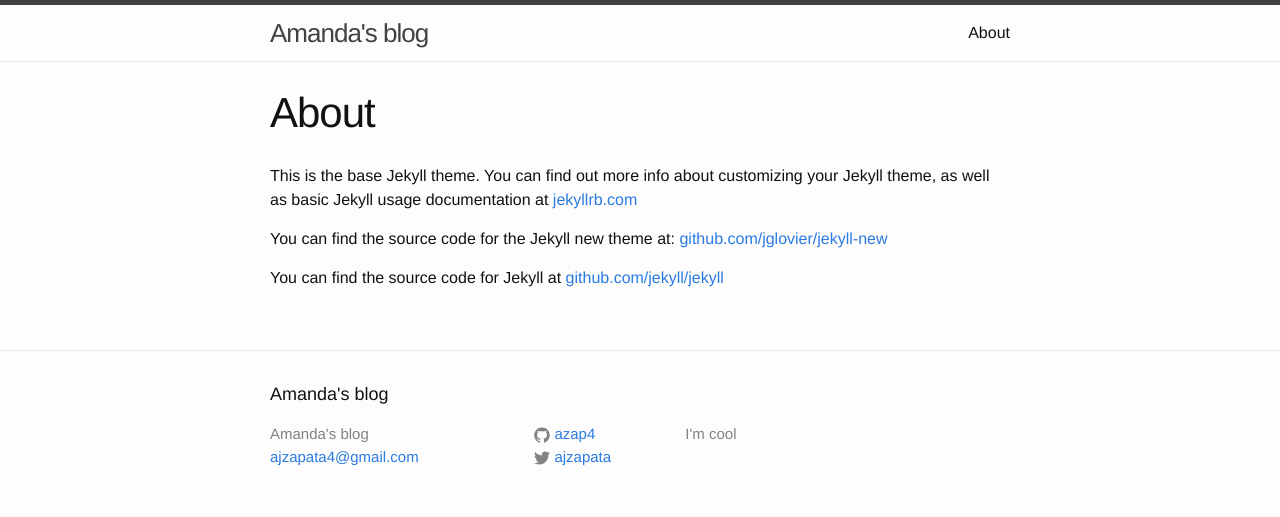
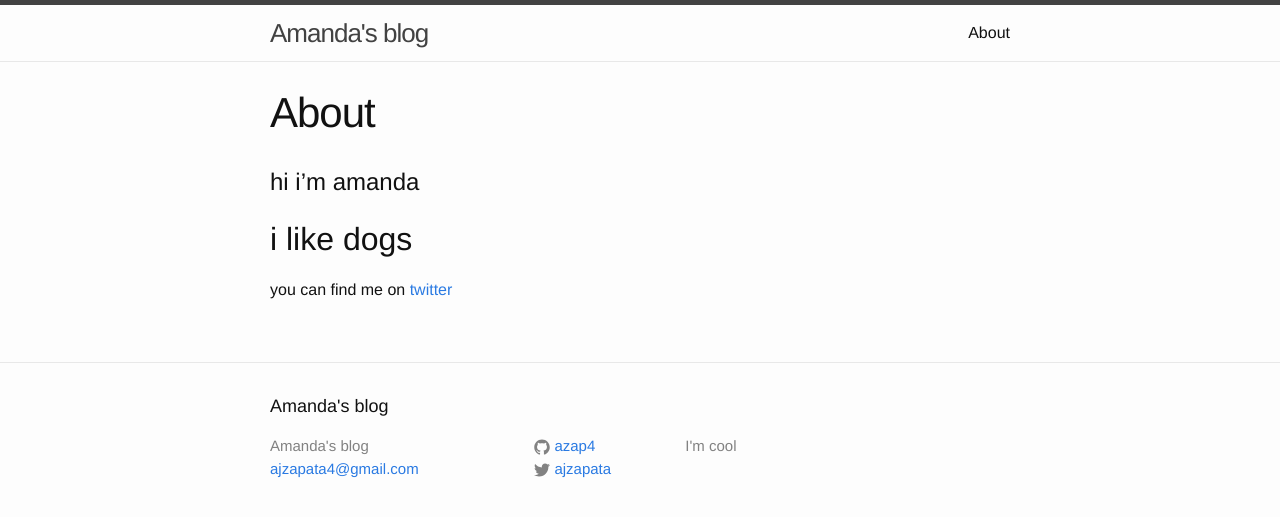
Before and after one commit to azap4/azap4.github.io, a Jekyll site: the page built from about.md, in a window 1280 px wide. Shown: the top 517 px of the page. Built offline with Jekyll 4.4.1, drawn with Linux system fonts in a browser that asks for light colours.

Commit message:
updated about page

```diff
--- a/about.md
+++ b/about.md
@@ -4,8 +4,8 @@ title: About
 permalink: /about/
 ---
 
-This is the base Jekyll theme. You can find out more info about customizing your Jekyll theme, as well as basic Jekyll usage documentation at [jekyllrb.com](http://jekyllrb.com/)
+#hi i'm amanda
 
-You can find the source code for the Jekyll new theme at: [github.com/jglovier/jekyll-new](https://github.com/jglovier/jekyll-new)
+##i like dogs
 
-You can find the source code for Jekyll at [github.com/jekyll/jekyll](https://github.com/jekyll/jekyll)
+you can find me on [twitter](twitter.com/ajzapata)
```
